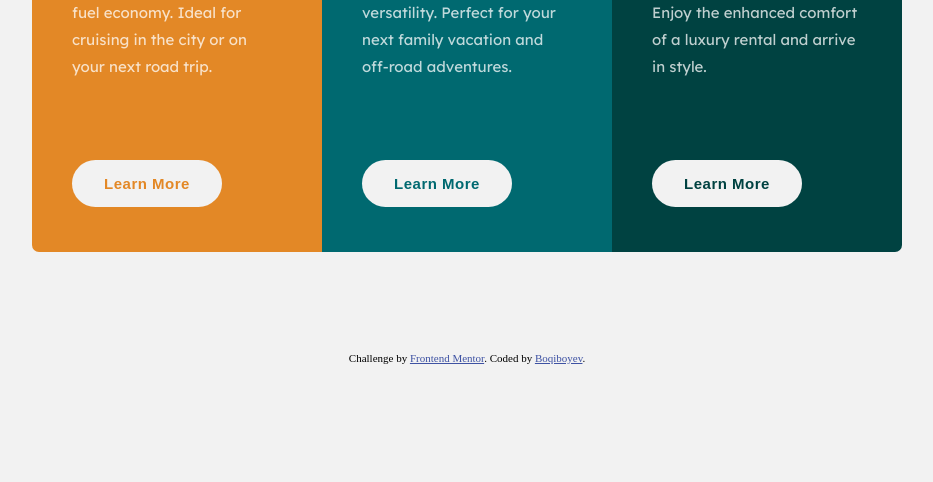
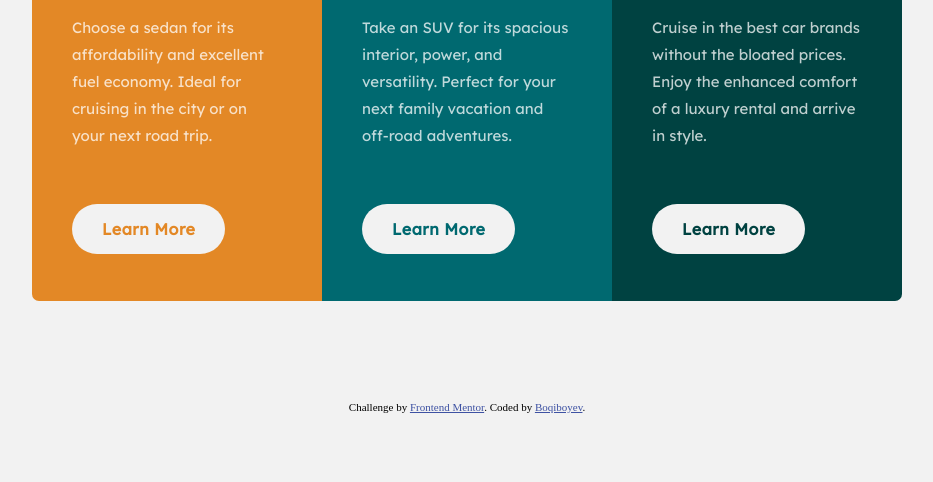
Before and after one commit to Boqiboyev/3-column-preview-card-component, a plain HTML site: page index.html in a window 1280 px wide. Shown: the part 318-800 px from the top of the page, without its empty margins (173-1106 px from the left). Drawn offline with Linux system fonts and the light colour scheme.

Commit message:
modified html and css

```diff
--- a/index.html
+++ b/index.html
@@ -11,38 +11,38 @@
 
   <!-- Feel free to remove these styles or customise in your own stylesheet 👍 -->
   <style>
-    .attribution { font-size: 11px; text-align: center; }
-    .attribution a { color: hsl(228, 45%, 44%); }
+    .attribution { font-size: 11px; text-align: center;}
+    .attribution a { color: hsl(228, 45%, 44%); margin: 0; }
   </style>
 </head>
 <body>
-  <div class="container">
+  <article>
 
-    <div class="card1">
-      <img src="images/icon-sedans.svg" alt="" srcset="">
-      <h1>Sedans</h1>
-      <p class="text1">Choose a sedan for its affordability and excellent fuel economy. Ideal for cruising in the city
+    <div class="sedan card">
+      <img src="images/icon-sedans.svg" alt="sedans icon">
+      <h2>Sedans</h2>
+      <p>Choose a sedan for its affordability and excellent fuel economy. Ideal for cruising in the city
         or on your next road trip.</p>
-      <button>Learn More</button>
+      <a href="#">Learn More</a>
     </div>
 
-    <div class="card2">
-      <img src="images/icon-suvs.svg" alt="" srcset="">
-      <h1>SUVs</h1>
-      <p class="text2">Take an SUV for its spacious interior, power, and versatility. Perfect for your next family vacation
+    <div class="suv card">
+      <img src="images/icon-suvs.svg" alt="suvs icon">
+      <h2>SUVs</h2>
+      <p>Take an SUV for its spacious interior, power, and versatility. Perfect for your next family vacation
         and off-road adventures.</p>
-        <button>Learn More</button>
+        <a href="#">Learn More</a>
+      </div>
+
+    <div class="luxury card">
+      <img src="images/icon-luxury.svg" alt="luxury icon">
+      <h2>Luxury</h2>
+      <p>Cruise in the best car brands without the bloated prices. Enjoy the enhanced comfort of a luxury
+        rental and arrive in style.</p>
+        <a href="#">Learn More</a>
     </div>
 
-    <div class="card3">
-      <img src="images/icon-luxury.svg" alt="" srcset="">
-      <h1>Luxury</h1>
-      <p class="text3">Cruise in the best car brands without the bloated prices. Enjoy the enhanced comfort of a luxury
-        rental and arrive in style.</p>
-        <button>Learn More</button>
-    </div>
-
-</div>
+  </article>
   <div class="attribution">
     Challenge by <a href="https://www.frontendmentor.io?ref=challenge" target="_blank">Frontend Mentor</a>.
     Coded by <a href="#">Boqiboyev</a>.
--- a/style.css
+++ b/style.css
@@ -1,6 +1,4 @@
 @import url('https://fonts.googleapis.com/css2?family=Big+Shoulders+Display:wght@700&family=Lexend+Deca&display=swap');
-/* font-family: 'Big Shoulders Display', cursive;
-  font-family: 'Lexend Deca', sans-serif; */
 
 :root {
   /* Primary orange */
@@ -24,96 +22,88 @@ body {
   width: 100%;
 }
 
-.container {
+article {
   width: 280px;
   margin: 100px auto;
   display: grid;
   grid-template-areas:
-    'card1'
-    'card2'
-    'card3';
+    'sedan'
+    'suv'
+    'luxury';
   }
 
-.card1 {
-  grid-area: card1;
+.card {
+    min-height: 395px;
+}
+
+.sedan {
+  grid-area: sedan;
   background-color: var(--bright-orange);
   border-radius: 7px 7px 0 0;
 }
 
-.card2 {
-  grid-area: card2;
+.suv {
+  grid-area: suv;
   background-color: var(--dark-cyan);
 }
 
-.card3 {
-  grid-area: card3;
+.luxury {
+  grid-area: luxury;
   background-color: var(--very-dark-cyan);
   border-radius: 0 0 7px 7px;
 }
 
-.container img {
-  margin: 35px 40px 25px;
+img, h2, p, a {
+  margin-left: 40px;
+  margin-bottom: 20px;
 }
 
-.container h1 {
+article img {
+  margin-top: 30px;
+}
+
+article h2 {
   font-family: 'Big Shoulders Display', cursive;
-  margin: 0px 40px 20px;
   text-transform: uppercase;
   color: var(--very-light-gray);
 }
 
 
-.container p {
+article p {
   width: 180px;
   font-size: 15px;
   font-family: 'Lexend Deca', sans-serif;
-  margin: 0px 40px 30px;
   color: var(--transparent-white);
   font-weight: 400;
-  /* letter-spacing: .5px; */
+  margin-bottom: 40px;
+  line-height: 1.6;
 }
 
-.text1 {
-  width: 195px !important;
-  padding: 0;
-}
-
-.container button {
-  margin: 0px 40px 35px;
-  padding: 14px 0;
-  width: 150px;
+article a {
+  padding: 13px 20px;
   border-radius: 35px;
+  text-decoration: none;
   border: none;
   background-color: var(--very-light-gray);
-  font-size: .9rem;
   letter-spacing: .5px;
+  font-family: 'Lexend Deca', sans-serif;
   font-weight: 700;
   color:var(--bright-orange);
   cursor: pointer;
   transition: background-color 0.30s ease, border 0.30s ease;
 }
 
-.container .card1 button {
+.sedan a {
   color: var(--bright-orange);
 }
-.container .card2 button {
+.suv a {
   color: var(--dark-cyan);
 }
-.container .card3 button {
+.luxury a {
   color: var(--very-dark-cyan);
 }
 
-.container .card1 button:hover {
-  background-color: transparent;
-  outline: 3px solid var(--transparent-white);
-  color: var(--transparent-white);
-}
-.container .card2 button:hover {
-  background-color: transparent;
-  outline: 3px solid var(--transparent-white);
-  color: var(--transparent-white);
-}
-.container .card3 button:hover {
+a:hover {
   background-color: transparent;
   outline: 3px solid var(--transparent-white);
   color: var(--transparent-white);
@@ -121,47 +111,53 @@ body {
 
 @media (min-width: 70rem){
   body {
-    /* width: 100vw; */
+    min-height: 100vh;
     overflow: hidden;
+    display: flex;
+    flex-direction: column;
+    justify-content: center;
+    align-items: center;
   }
-  .container {
+  article {
     grid-template-columns: 290px 290px 290px;
     place-content: center;
     margin-top: 80px;
     grid-template-areas:
-    'card1 card2 card3';
+    'sedan suv luxury';
   }
 
-  .container img {
+  .card {
+    min-height: 470px;
+  }
+
+  article img {
     margin: 35px 40px 30px;
   }
 
-  .container h1 {
+  article h2 {
     font-size: 37px;
     margin-bottom: 30px;
   }
 
 
-  .container p {
+  article p {
     width: 210px;
     margin-inline: 40px;
-    margin-bottom: 80px;
+    margin-bottom: 70px;
     line-height: 1.8;
   }
 
-  .container button {
-    margin: 0px 40px 45px;
-    padding: 15px 0;
-    font-size: 15px;
+  article a {
+    padding: 15px 30px;
   }
 
-  .card1 {
+  .sedan {
     border-radius: 7px 0 0 7px;
   }
-  .card2 {
-    border-radius: none;
+  .suv {
+    border-radius: 0;
   }
-  .card3 {
+  .luxury {
     border-radius: 0 7px 7px 0;
   }
 
```
